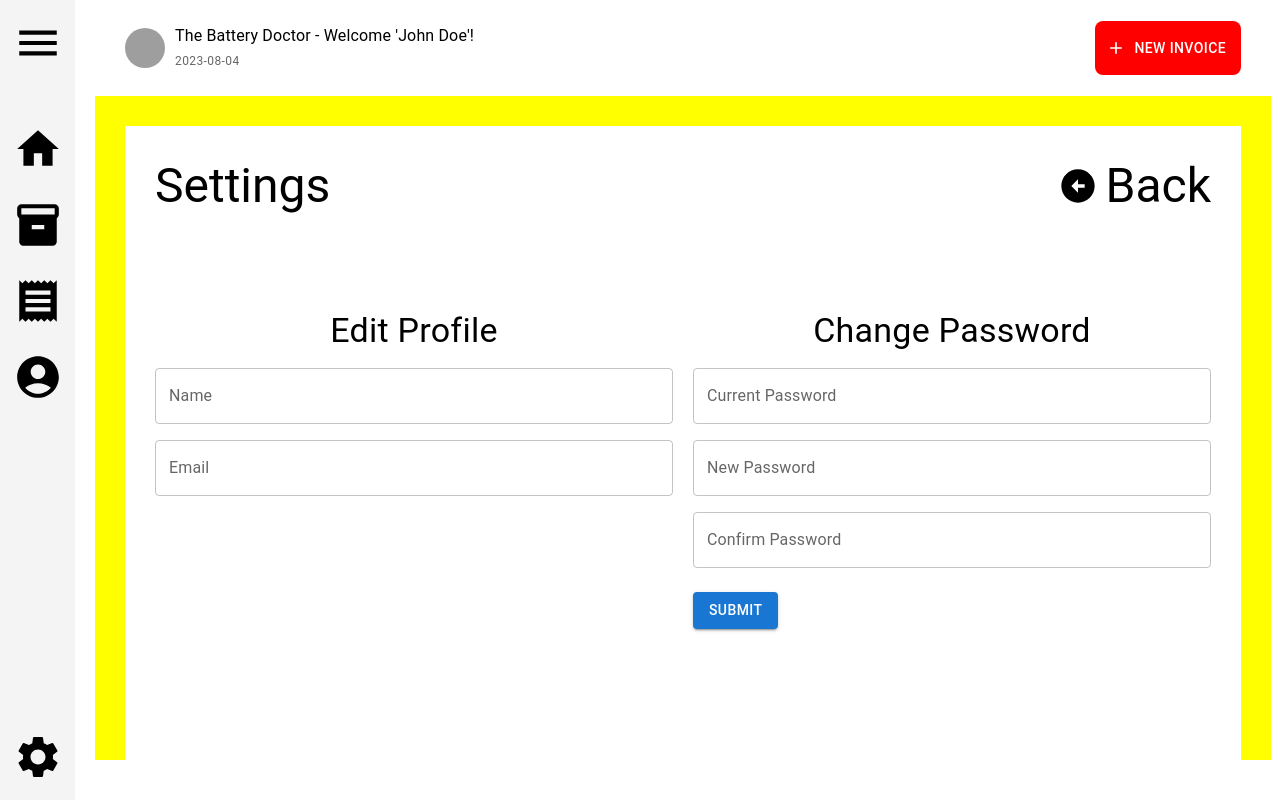
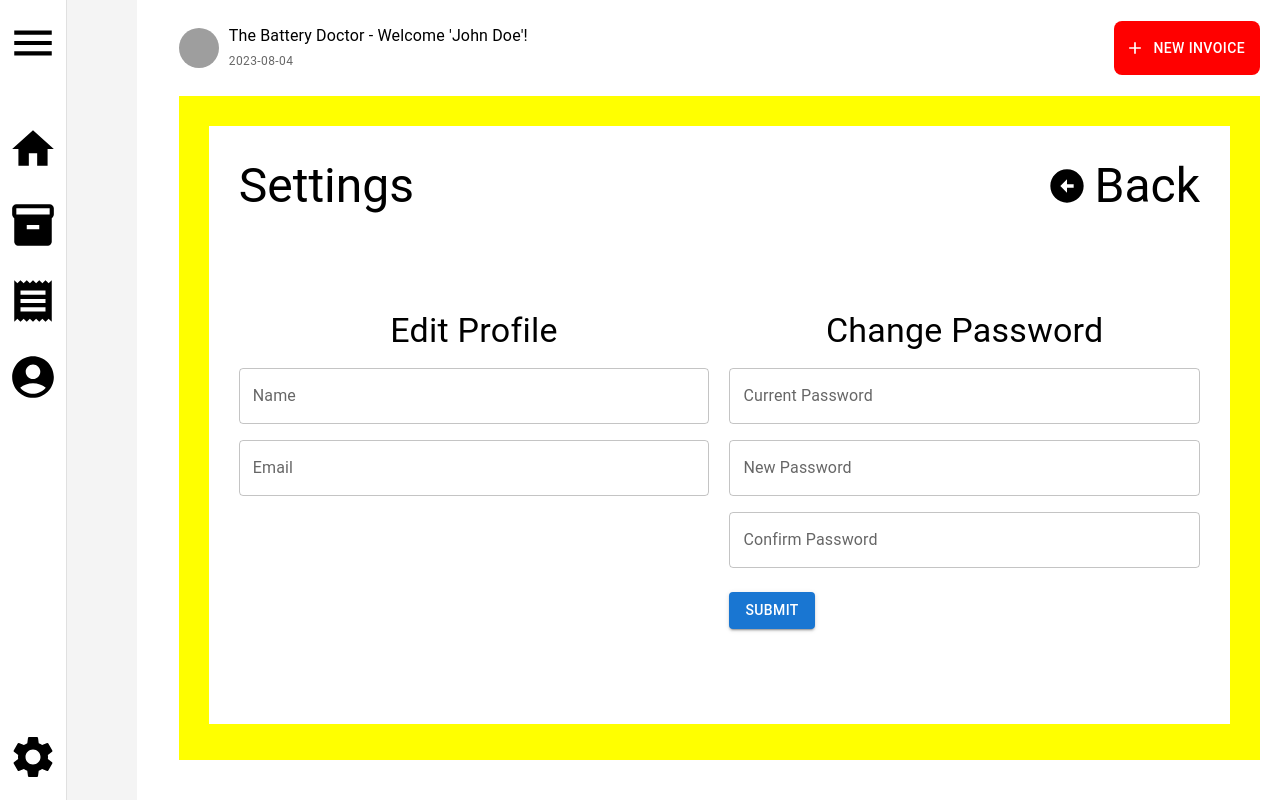
Before and after one commit to Caelan-Ross/FSWD-Capstone-Project, a Next.js app in the folder src/frontend/: page /settings in a window 1280 px wide. Built offline with nearby package versions, Linux system fonts and the light colour scheme; grey boxes are pictures that could not be loaded.

Commit message:
Fix height of settings page. Add drawer toggle functionality to sidebar.

```diff
--- a/src/frontend/pages/_app.js
+++ b/src/frontend/pages/_app.js
@@ -6,6 +6,9 @@ import {
 	Typography,
 	IconButton,
 	Avatar,
+	Drawer,
+	List,
+	ListItem,
 } from '@mui/material';
 import MenuIcon from '@mui/icons-material/Menu';
 import AddIcon from '@mui/icons-material/Add';
@@ -15,12 +18,20 @@ import ReceiptIcon from '@mui/icons-material/Receipt';
 import AccountCircleIcon from '@mui/icons-material/AccountCircle';
 import SettingsIcon from '@mui/icons-material/Settings';
 import { useRouter } from 'next/router';
+import React, { useState } from 'react';
 
 export default function App({ Component, pageProps }) {
 	const router = useRouter();
 	const handleNavigation = (path) => {
 		router.push(path);
 	};
+
+	const [open, setOpen] = useState(true);
+
+	const handleToggle = () => {
+		setOpen(!open);
+	};
+
 
 	// Username greeted in banner
 	const user = 'John Doe';
@@ -39,17 +50,29 @@ export default function App({ Component, pageProps }) {
 				{/* Sidebar Column */}
 				<Box
 					sx={{
+						width: open ? '12%' : '2%',
+						transition: 'width 0.3s',
+						backgroundColor: '#f4f4f4',
+					}}
+				>
+					<Drawer
+						variant='persistent'
+						open={true}
+						sx={{
 							flex: '0 0 auto',
 							backgroundColor: '#f4f4f4',
-						width: '75px',
 							minHeight: '100vh',
 							display: 'flex',
 							flexDirection: 'column',
 							alignItems: 'center',
 							justifyContent: 'space-between',
+							zIndex: '999',
+							overflowX: 'hidden',
+							width: '100%',
 						}}
 					>
 						<IconButton
+							onClick={handleToggle}
 							sx={{
 								marginBottom: '40px',
 								marginTop: '10px',
@@ -97,6 +120,7 @@ export default function App({ Component, pageProps }) {
 						>
 							<SettingsIcon sx={{ fontSize: '3.125rem', color: '#000000' }} />
 						</IconButton>
+					</Drawer>
 				</Box>
 				{/* Content Column*/}
 				<Box
@@ -104,7 +128,8 @@ export default function App({ Component, pageProps }) {
 						display: 'flex',
 						flexDirection: 'column',
 						padding: '0px 20px',
-						minWidth: '95%'
+						width: '100vw',
+						margin: '0 auto',
 					}}
 				>
 					{/* Header Row Container */}
@@ -115,8 +140,9 @@ export default function App({ Component, pageProps }) {
 							display: 'flex',
 							alignItems: 'center',
 							justifyContent: 'space-between',
-							padding: '30px',
-							height: '6rem'
+							height: '6rem',
+							width: '98%',
+							margin: '0 0 0 auto',
 						}}
 					>
 						{/* User greeting */}
@@ -160,7 +186,9 @@ export default function App({ Component, pageProps }) {
 							flex: '1',
 							overflow: 'auto',
 							margin: '1.25rem, auto',
+							marginLeft: 'auto',
 							maxHeight: 'calc(100vh - 6rem - 2.5rem)',
+							width: '98%',
 						}}
 					>
 						<Component {...pageProps} />
--- a/src/frontend/pages/settings.js
+++ b/src/frontend/pages/settings.js
@@ -17,7 +17,7 @@ export default function Home() {
 				backgroundColor: 'white',
 				margin: '30px',
 				padding: '30px',
-				height: '100%',
+				height: '90%',
 				py: 4,
 			}}
 		>
```
Lines whose indentation alone changed are shown as unchanged.
